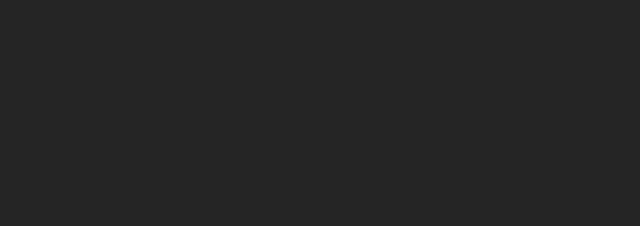
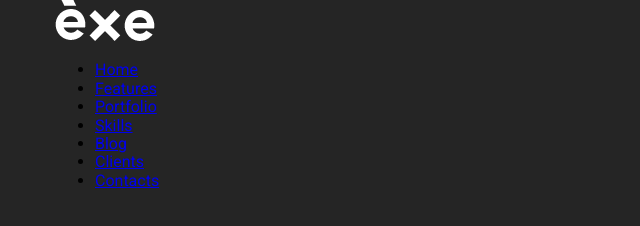
Before and after one commit to Belchenkov/grid-exe, a website: page index.html in a window 1280 px wide. Shown: the whole page, without its empty margins (0-640 px from the left). Drawn offline with nearby package versions, Linux system fonts and the light colour scheme; files that its build step writes are made by us from their sources; files whose address does not match are found by name.

Commit message:
HTML for Header Section

```diff
--- a/index.html
+++ b/index.html
@@ -8,8 +8,39 @@
   <script src="js/all.min.js"></script>
 </head>
 <body>
-<div class="container">
-
-</div>
+  <div class="container">
+    <header class="header">
+      <div class="wrap header__wrap">
+        <a href="#" class="header__logo">
+          <img src="img/logo.png" alt="Логотип" />
+        </a>
+        <nav>
+          <ul class="menu header__menu">
+            <li class="menu__element">
+              <a class="menu__link" href="#">Home</a>
+            </li>
+            <li class="menu__element">
+              <a class="menu__link" href="#">Features</a>
+            </li>
+            <li class="menu__element">
+              <a class="menu__link" href="#">Portfolio</a>
+            </li>
+            <li class="menu__element">
+              <a class="menu__link" href="#">Skills</a>
+            </li>
+            <li class="menu__element">
+              <a class="menu__link" href="#">Blog</a>
+            </li>
+            <li class="menu__element">
+              <a class="menu__link" href="#">Clients</a>
+            </li>
+            <li class="menu__element">
+              <a class="menu__link" href="#">Contacts</a>
+            </li>
+          </ul>
+        </nav>
+      </div>
+    </header>
+  </div>
 </body>
 </html>
--- /dev/null
+++ b/sass/blocks/header.scss
@@ -0,0 +1,3 @@
+.header {
+
+}
--- a/sass/style.scss
+++ b/sass/style.scss
@@ -5,3 +5,5 @@
 @import "fonts";
 @import "mixins";
 @import "core";
+
+@import "blocks/header";
```
Also changed, not shown: build/index.html.
